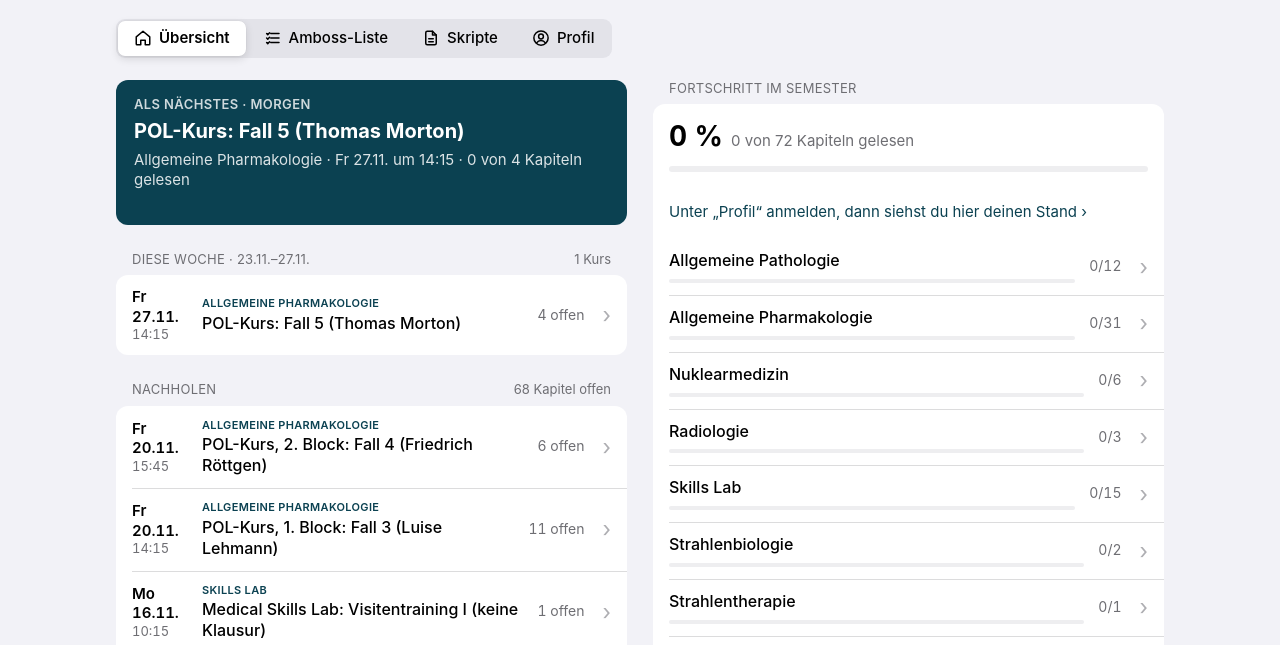
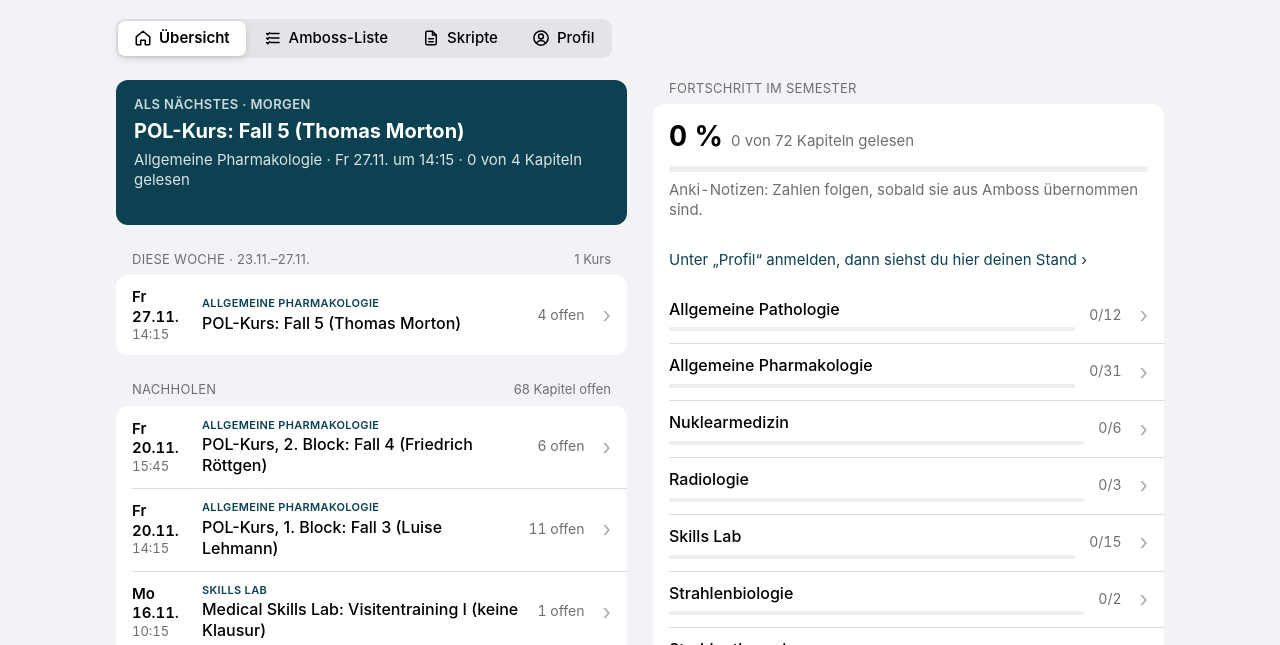
Before and after one commit to JadKhayat/amboss-liste, a plain HTML site: page index.html in a window 1280 px wide. Shown: the part 88-733 px from the top of the page. Drawn offline with Linux system fonts and the light colour scheme; no server answers.

Commit message:
Zähler für offene Anki-Notizen (Liste, Übersicht, je Kapitel und Kurs)
Co-Authored-By: Claude Opus 5.5 <noreply@anthropic.com>
Claude-Session: https://claude.ai/code/session_01QBpfrsnZzsjoXTzJr7725j

```diff
--- a/index.html
+++ b/index.html
@@ -74,6 +74,10 @@ h1{font-size:clamp(30px,6vw,34px);font-weight:700;letter-spacing:.01em;line-heig
 .track{flex:1;height:6px;background:var(--fill);border-radius:3px;overflow:hidden}
 .fill{height:100%;background:var(--accent);width:0;border-radius:3px;transition:width .35s cubic-bezier(.2,.8,.2,1)}
 .count{font-size:15px;font-variant-numeric:tabular-nums;color:var(--muted);white-space:nowrap}
+.ankiZeile{display:flex;align-items:baseline;flex-wrap:wrap;gap:4px 10px;font-size:15px;color:var(--muted);font-variant-numeric:tabular-nums}
+.ankiZeile b{color:var(--fg);font-weight:600}
+.ankiZeile .klein{font-size:13px}
+.liste .ankiZeile{padding:0 16px 14px;margin-top:-6px}
 .seg{display:flex;background:var(--fill);border-radius:9px;padding:2px;gap:2px;margin:10px 16px;padding:2px!important;border-top:0!important}
 .seg button{flex:1;font:inherit;font-size:14px;font-weight:500;padding:6px 10px;border:0;border-radius:7px;background:transparent;color:var(--fg);cursor:pointer}
 .seg button[aria-pressed="true"]{background:var(--seg-on);box-shadow:0 3px 8px rgba(0,0,0,.12),0 0 0 .5px rgba(0,0,0,.04);font-weight:600}
@@ -309,6 +313,7 @@ body::before{content:"";position:fixed;inset:0 0 auto;height:env(safe-area-inset
   <div class="bar">
     <a class="loginHinweis" id="loginHinweis" href="#profil" hidden>Zum Abhaken unter „Profil“ anmelden ›</a>
     <div class="prog"><div class="track"><div class="fill" id="fill"></div></div><span class="count" id="count">–</span></div>
+    <div class="ankiZeile" id="ankiZeile" hidden></div>
     <div class="seg" role="group" aria-label="Sortierung"><button type="button" id="v-woche" aria-pressed="true">Nach Woche</button><button type="button" id="v-fach" aria-pressed="false">Nach Fach</button></div>
     <label class="toggle"><input type="checkbox" id="nurOffen"> Nur offene Kurse</label>
     <label class="toggle"><input type="checkbox" id="ohneKlausur"> Fächer ohne Klausur ausblenden</label>
@@ -510,6 +515,7 @@ function render(){
   [...sichtbar].sort((a,b)=>(a.datum+a.zeit).localeCompare(b.datum+b.zeit)).forEach(k=>art(k).forEach(a=>{if(!besitzer.has(a.id))besitzer.set(a.id,k)}));
   sichtbar.forEach(k=>{eigen(k).forEach(a=>{ges++;if(fertig(a.id))ok++})});
   document.getElementById("count").textContent=ok+" von "+ges+" Kapiteln";
+  {const az=$("ankiZeile"),st=ankiStand(sichtbar.flatMap(eigen));az.hidden=!st.bekannt&&!st.unbekannt;ankiText(az,st)}
   document.getElementById("fill").style.width=(ges?ok/ges*100:0)+"%";
   if(!sichtbar.length){root.append(el("div","empty",kurse.some(k=>semAuswahl===null||semVon(k)===semAuswahl)?"Keine Kurse mit Klausur in diesem Semester.":"Für dieses Semester sind noch keine Kurse eingetragen. Claude ergänzt sie Woche für Woche."));baueIndex([]);return}
   const wochen=new Map();
@@ -546,10 +552,10 @@ function render(){
         cb.addEventListener("change",()=>abhaken(k,a.id,cb.checked,cb));
         const txt=el("div");const link=el("a",null,a.t);link.href=AMBOSS+a.id;link.target="_blank";link.rel="noopener";
         txt.append(link);if(a.vk){txt.append(el("span","badge vk","Vorklinik"))}if(a.w){txt.append(el("span","why"," · "+a.w))}
-        li.append(cb,txt);const q=ankiQuery(a);if(q)li.append(ankiKnopf(q,"Anki",a.t));ul.append(li)});
+        li.append(cb,txt);const q=ankiQuery(a),n=ankiZahl(a);if(q)li.append(ankiKnopf(q,n!=null?"Anki · "+n:"Anki",a.t));ul.append(li)});
       body.append(ul);
-      const qs=[...new Set(art(k).map(ankiQuery).filter(Boolean))];
-      if(qs.length>1){const b=ankiKnopf(qs.map(q=>"("+q+")").join(" or "),"Anki: alle Kapitel dieses Kurses","alle "+qs.length+" Kapitel");b.classList.add("alle");body.append(b)}
+      const mitAnki=[...new Map(art(k).filter(a=>ankiQuery(a)).map(a=>[a.id,a])).values()],qs=[...new Set(mitAnki.map(ankiQuery))];
+      if(qs.length>1){const st=ankiStand(mitAnki);const b=ankiKnopf(qs.map(q=>"("+q+")").join(" or "),"Anki: alle Kapitel dieses Kurses"+(st.bekannt?" · "+st.ges+" Notizen":""),"alle "+qs.length+" Kapitel");b.classList.add("alle");body.append(b)}
       const du=dateienZuKurs(k);
       if(du.length){const w=el("div","unterlagen");du.forEach(f=>{const a=el("a",null,"📄 "+f.t);a.href=dateiUrl(f);a.target="_blank";a.rel="noopener";w.append(a)});body.append(w)}
       const dup=art(k).filter(a=>besitzer.get(a.id)!==k);
@@ -585,7 +591,7 @@ function renderStart(sichtbar){
   if(naechst){const {g,o}=stand(naechst);const d=new Date(naechst.datum+"T12:00:00");
     const h=el("button","hero");h.type="button";
     h.append(el("span","k","Als Nächstes · "+wann(naechst.datum)),el("span","t",naechst.kurs),
-      el("span","u",naechst.fach+" · "+TAGE[d.getDay()]+" "+fmt(d)+(naechst.zeit?" um "+naechst.zeit:"")+(g?" · "+o+" von "+g+" Kapiteln gelesen":"")));
+      el("span","u",naechst.fach+" · "+TAGE[d.getDay()]+" "+fmt(d)+(naechst.zeit?" um "+naechst.zeit:"")+(g?" · "+o+" von "+g+" Kapiteln gelesen":"")+(()=>{const st=ankiStand(eigen(naechst));return st.bekannt?" · "+st.offen+" Anki-Notizen offen":""})()));
     if(g){const bb=el("span","bar2"),i=el("i");i.style.width=(o/g*100)+"%";bb.append(i);h.append(bb)}
     h.addEventListener("click",()=>oeffneKurs(naechst));n.append(h)}
   // Diese und nächste Woche
@@ -609,6 +615,7 @@ function renderStart(sichtbar){
   const l4=gruppe("sFort",darf?"Dein Fortschritt im Semester":nutzer?"Fortschritt von "+nutzer:"Fortschritt im Semester");
   const gr=el("div","gross");gr.append(el("b",null,(ges?Math.round(ok/ges*100):0)+" %"),el("span",null,ok+" von "+ges+" Kapiteln gelesen"));
   const tr=el("div","track"),fi=el("div","fill");fi.style.width=(ges?ok/ges*100:0)+"%";tr.append(fi);l4.append(gr,tr);
+  {const st=ankiStand(sichtbar.flatMap(eigen));if(st.bekannt||st.unbekannt){const az=el("div","ankiZeile");ankiText(az,st);l4.append(az)}}
   if(!nutzer||privat){const a=el("a","leer loginHinweis",!nutzer?"Unter „Profil“ anmelden, dann siehst du hier deinen Stand ›":nutzer+" hat den Fortschritt verborgen.");if(!nutzer)a.href="#profil";l4.append(a)}
   [...faecher.entries()].filter(([,f])=>f.g).sort((a,b)=>a[0].localeCompare(b[0],"de")).forEach(([fach,f])=>{
     const b=el("button","zeile");b.type="button";const m=el("div","m");m.append(el("span","t",fach));
@@ -641,6 +648,15 @@ const KOPIER_SVG='<svg viewBox="0 0 24 24" fill="none" stroke="currentColor" str
 async function kopiere(t){
   try{await navigator.clipboard.writeText(t);return true}catch(e){}
   try{const ta=document.createElement("textarea");ta.value=t;ta.setAttribute("readonly","");ta.style.cssText="position:fixed;top:0;left:0;opacity:0";document.body.append(ta);ta.select();ta.setSelectionRange(0,t.length);const ok=document.execCommand("copy");ta.remove();return ok}catch(e){return false}}
+/* Anki-Notizen: je Kapitel "ankiN" (Zahl wie auf der Amboss-Seite); abgehakte Kapitel zählen als erledigt */
+const ankiZahl=a=>a.anki===false?0:(typeof a.ankiN==="number"&&isFinite(a.ankiN)?a.ankiN:null);
+function ankiStand(liste){let offen=0,ges=0,bekannt=0,unbekannt=0;const ids=new Set();
+  liste.forEach(a=>{if(ids.has(a.id))return;ids.add(a.id);const n=ankiZahl(a);if(n===null){unbekannt++;return}if(a.anki!==false)bekannt++;ges+=n;if(!fertig(a.id))offen+=n});
+  return {offen,ges,bekannt,unbekannt}}
+function ankiText(z,st){z.replaceChildren();
+  if(!st.bekannt){z.append(el("span",null,"Anki-Notizen: Zahlen folgen, sobald sie aus Amboss übernommen sind."));return}
+  const b=el("b",null,st.offen+" Anki-Notizen offen");z.append(b,el("span",null,"von "+st.ges));
+  if(st.unbekannt)z.append(el("span","klein","· bei "+st.unbekannt+(st.unbekannt===1?" Kapitel":" Kapiteln")+" noch ohne Zahl"))}
 let toastZeit=null;
 function toast(t){const e=$("toast");e.textContent=t;e.classList.add("an");clearTimeout(toastZeit);toastZeit=setTimeout(()=>e.classList.remove("an"),2600)}
 function ankiKnopf(q,label,was){
```
Also changed, not shown: 1 other file.
